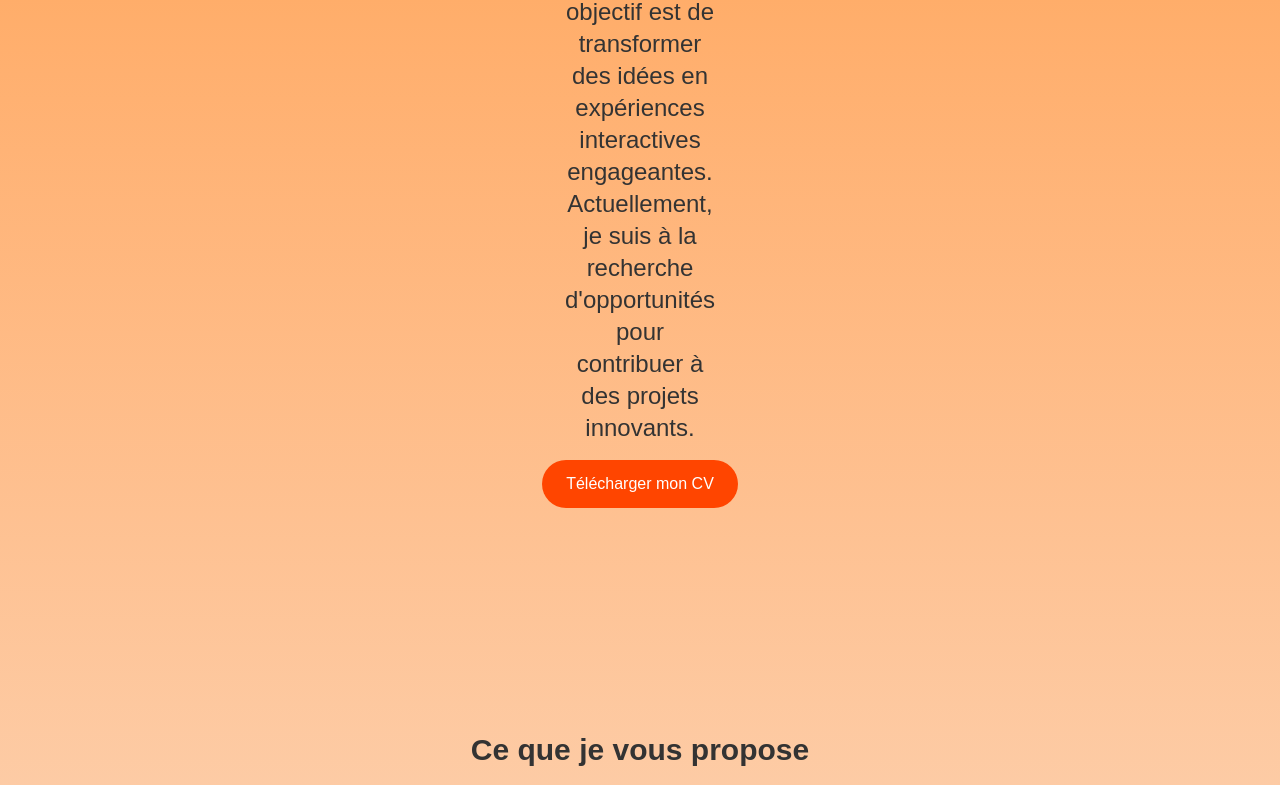
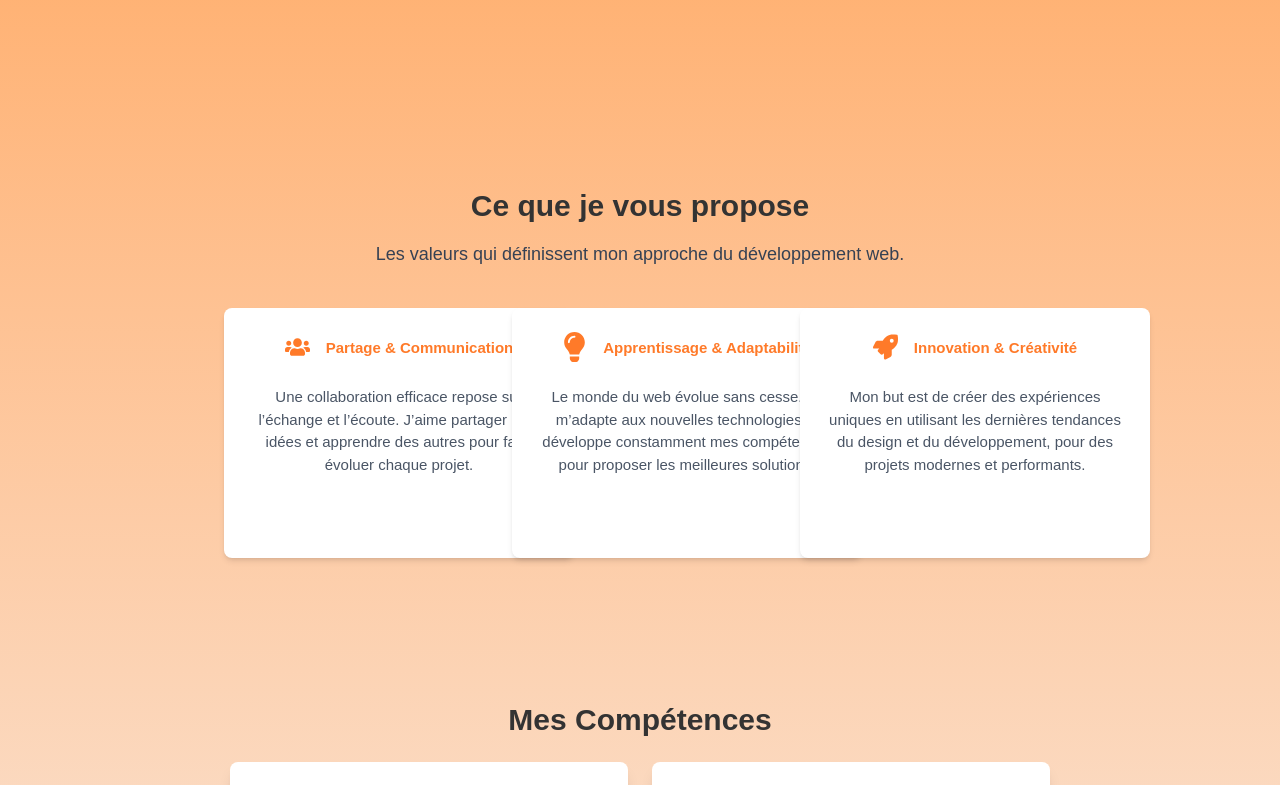
Before and after one commit to MathScic/Portfolio-Next.js, a Next.js app: page /about in a window 1280 px wide. Shown: the part 560-1345 px from the top of the page. Built offline with nearby package versions, Linux system fonts and the light colour scheme.

Commit message:
commit final, fin styles

```diff
--- a/app/about/page.tsx
+++ b/app/about/page.tsx
@@ -44,7 +44,7 @@ export default function AboutPage() {
         transition={{ duration: 1 }}
       >
         <h1 className="text-4xl font-bold text-[#333]">A propos de moi</h1>
-        <p className="mt-4 text-2xl text-[#333] lg:pl-140 lg:pr-140 ">
+        <p className="mt-4 text-2xl text-[#333] xl:w-[50%] xl:mx-auto md:w-[80%] md:mx-auto">
           Passionné par le développement web, j'aime concevoir des interfaces
           modernes et intuitives. Mon objectif est de transformer des idées en
           expériences interactives engageantes. Actuellement, je suis à la
@@ -59,7 +59,7 @@ export default function AboutPage() {
 
       {/* Section Valor */}
       <motion.section
-        className="text-center gap-8 sm:w-[80%] sm:mx-auto"
+        className="text-center gap-8 sm:w-[80%] sm:mx-auto xl:w-[70%]"
         initial={{ opacity: 0 }}
         animate={{ opacity: sectionInView ? 1 : 0 }}
         transition={{ duration: 1 }}
--- a/app/contact/page.tsx
+++ b/app/contact/page.tsx
@@ -11,7 +11,7 @@ export default function ContactPage() {
       animate={{ opacity: 1, y: 0 }}
       transition={{ duration: 1.5 }}
     >
-      <h1 className="text-4xl font-bold text-[#333] text-center">
+      <h1 className="text-4xl font-bold text-[#333] text-center md:text-center">
         Contactez-moi
       </h1>
 
@@ -21,23 +21,25 @@ export default function ContactPage() {
         N’hésitez pas à me contacter !
       </p>
 
-      <div className="mt-8 flex flex-col md:flex-row gap-12 bg-transparent ">
+      <div className="mt-8 flex xl:flex-row pt-12 md:flex-col gap-12 bg-transparent ">
         <div className="p-6 text-[#333] text-start mt-10">
-          <h2 className="text-2xl font-semibold mb-4">Mes Coordonnées</h2>
-          <p className="mb-10 text-xl">
+          <h2 className="text-2xl font-semibold mb-4 md:text-center">
+            Mes Coordonnées
+          </h2>
+          <p className="mb-10 text-xl md:text-center">
             Vous pouvez me contacter en remplissant le formulaire ou alors
             directement par mail.
           </p>
-          <p className="text-xl mb-4">
+          <p className="text-xl mb-4 md:text-center">
             <strong>Email : </strong>
             <a
               href="mailto:scicluna.mathieu@hotmail.fr"
-              className="text-[#333] hover:text-[#ff7a29]"
+              className="text-[#333] hover:text-[#ff7a29] "
             >
               scicluna.mathieu@hotmail.fr
             </a>
           </p>
-          <p className="text-xl">
+          <p className="text-xl md:text-center">
             <strong>Localisation : </strong>Granville, 50400
           </p>
         </div>
--- a/components/Navbar.tsx
+++ b/components/Navbar.tsx
@@ -23,8 +23,8 @@ const Navbar = () => {
 
   return (
     <nav className="w-full p-4 bg-[#f5f5f5] flex items-center px-0">
-      <div className="w-[100%] sm:w-[70%] pl-2 pr-2 mx-auto flex justify-between items-center text-[#333]">
-        {/* Logo et H1 alignés à gauche */}
+      <div className="w-full lg:w-[80%] xl:w-[70%] pl-2 pr-2 mx-auto flex justify-between items-center text-[#333]">
+        {/* Logo aligné à gauche */}
         <Link href="/">
           <h1 className="flex items-center gap-4 text-xl text-[#ff7a29] font-bold hover:scale-110 transition duration-300 cursor-pointer whitespace-nowrap">
             <img
@@ -115,9 +115,9 @@ const Navbar = () => {
           </ul>
         </motion.div>
 
-        {/* Menu Desktop */}
+        {/* Menu Desktop (tablette et plus large) */}
         <ul className="sm:flex sm:space-x-8 sm:flex-row sm:static sm:bg-transparent hidden">
-          <li>
+          <li className="flex items-center">
             <Link
               href="/about"
               className="flex items-center px-6 py-3 text-[#ff7a29] hover:text-[#ff7a29] border-2 border-transparent hover:bg-[#ffd1b3] hover:rounded-[30px]"
@@ -126,7 +126,7 @@ const Navbar = () => {
               <span>A propos</span>
             </Link>
           </li>
-          <li>
+          <li className="flex items-center">
             <Link
               href="/projects"
               className="flex items-center px-6 py-3 text-[#ff7a29] hover:text-[#ff7a29] border-2 border-transparent hover:bg-[#ffd1b3] hover:rounded-[30px]"
@@ -135,7 +135,7 @@ const Navbar = () => {
               <span>Projets</span>
             </Link>
           </li>
-          <li>
+          <li className="flex items-center">
             <Link
               href="/contact"
               className="flex items-center px-6 py-3 text-[#ff7a29] hover:text-[#ff7a29] border-2 border-transparent hover:bg-[#ffd1b3] hover:rounded-[30px]"
--- a/components/ProjectCard.tsx
+++ b/components/ProjectCard.tsx
@@ -16,7 +16,7 @@ export default function ProjectCard({
   siteLink,
 }: ProjectCardProps) {
   return (
-    <div className="bg-white rounded-lg shadow-lg overflow-hidden sm:h-auto w-[400px] h-[450px] mb-4 mx-auto ">
+    <div className="bg-white rounded-lg shadow-lg overflow-hidden sm:h-auto w-[400px] h-[450px] mb-4 mx-auto md:w-[300px]">
       <img
         src={imageUrl}
         alt={title}
--- a/components/Valor.tsx
+++ b/components/Valor.tsx
@@ -11,16 +11,16 @@ export default function Valor() {
       </p>
 
       {/* Grid contenant les cards */}
-      <div className="grid grid-cols-1 sm:grid-cols-2 lg:grid-cols-3  gap-8 mx-auto">
+      <div className="grid grid-cols-1 sm:grid-cols-2  xl:grid-cols-3 gap-8 mx-auto">
         {/* Partage & Communication */}
-        <div className="bg-white p-6 rounded-lg shadow-md flex flex-col items-center w-[350px] h-[250px] mx-auto">
+        <div className="bg-white p-6 rounded-lg shadow-md flex flex-col items-center w-[350px] h-[250px] mx-auto md:w-[300px] lg:w-[350px]">
           <div className="flex items-center mb-4">
-            <FaUsers className="text-[#ff7a29] text-3xl mr-4" />
-            <h3 className="text-xl font-semibold text-[#ff7a29]">
+            <FaUsers className="text-[#ff7a29] text-3xl mr-4 md:w-[25px]" />
+            <h3 className="text-xl font-semibold text-[#ff7a29] text-[15px]">
               Partage & Communication
             </h3>
           </div>
-          <p className="mt-2 text-gray-600 text-center">
+          <p className="mt-2 text-gray-600 text-center text-[15px]">
             Une collaboration efficace repose sur l’échange et l’écoute. J’aime
             partager mes idées et apprendre des autres pour faire évoluer chaque
             projet.
@@ -28,14 +28,14 @@ export default function Valor() {
         </div>
 
         {/* Apprentissage & Adaptabilité */}
-        <div className="bg-white p-6 rounded-lg shadow-md flex flex-col items-center w-[350px] h-[250px] mx-auto">
+        <div className="bg-white p-6 rounded-lg shadow-md flex flex-col items-center w-[350px] h-[250px] mx-auto md:w-[300px] lg:w-[350px]">
           <div className="flex items-center mb-4">
-            <FaLightbulb className="text-[#ff7a29] text-3xl mr-4" />
-            <h3 className="text-xl font-semibold text-[#ff7a29]">
+            <FaLightbulb className="text-[#ff7a29] text-3xl mr-4 md:w-[25px]" />
+            <h3 className="text-xl font-semibold text-[#ff7a29] text-[15px]">
               Apprentissage & Adaptabilité
             </h3>
           </div>
-          <p className="mt-2 text-gray-600 text-center">
+          <p className="mt-2 text-gray-600 text-center text-[15px]">
             Le monde du web évolue sans cesse. Je m’adapte aux nouvelles
             technologies et développe constamment mes compétences pour proposer
             les meilleures solutions.
@@ -43,14 +43,14 @@ export default function Valor() {
         </div>
 
         {/* Innovation & Créativité */}
-        <div className="bg-white p-6 rounded-lg shadow-md flex flex-col items-center w-[350px] h-[250px] mx-auto">
+        <div className="bg-white p-6 rounded-lg shadow-md flex flex-col items-center w-[350px] h-[250px] mx-auto md:w-[620px] md:h-[200px] lg:w-[750px] xl:w-[350px] xl:h-[250px]">
           <div className="flex items-center mb-4">
-            <FaRocket className="text-[#ff7a29] text-3xl mr-4" />
-            <h3 className="text-xl font-semibold text-[#ff7a29]">
+            <FaRocket className="text-[#ff7a29] text-3xl mr-4 md:w-[25px]" />
+            <h3 className="text-xl font-semibold text-[#ff7a29] text-[15px]">
               Innovation & Créativité
             </h3>
           </div>
-          <p className="mt-2 text-gray-600 text-center">
+          <p className="mt-2 text-gray-600 text-center text-[15px]">
             Mon but est de créer des expériences uniques en utilisant les
             dernières tendances du design et du développement, pour des projets
             modernes et performants.
--- a/public/data/project.json
+++ b/public/data/project.json
@@ -5,7 +5,7 @@
     "url": "https://my-marvel-list.netlify.app",
     "github": "https://github.com/MathScic/Liste-Marvel",
     "technologies": ["React, NodeJS, API rest"],
-    "description": "Projet React Marvel-List"
+    "description": "Projet React Marvel-List est un projet perso qui a pour but de trouver les héros marvel dans une barre de recherche. Coder avec React, Node et API rest"
   },
 
   {
```
